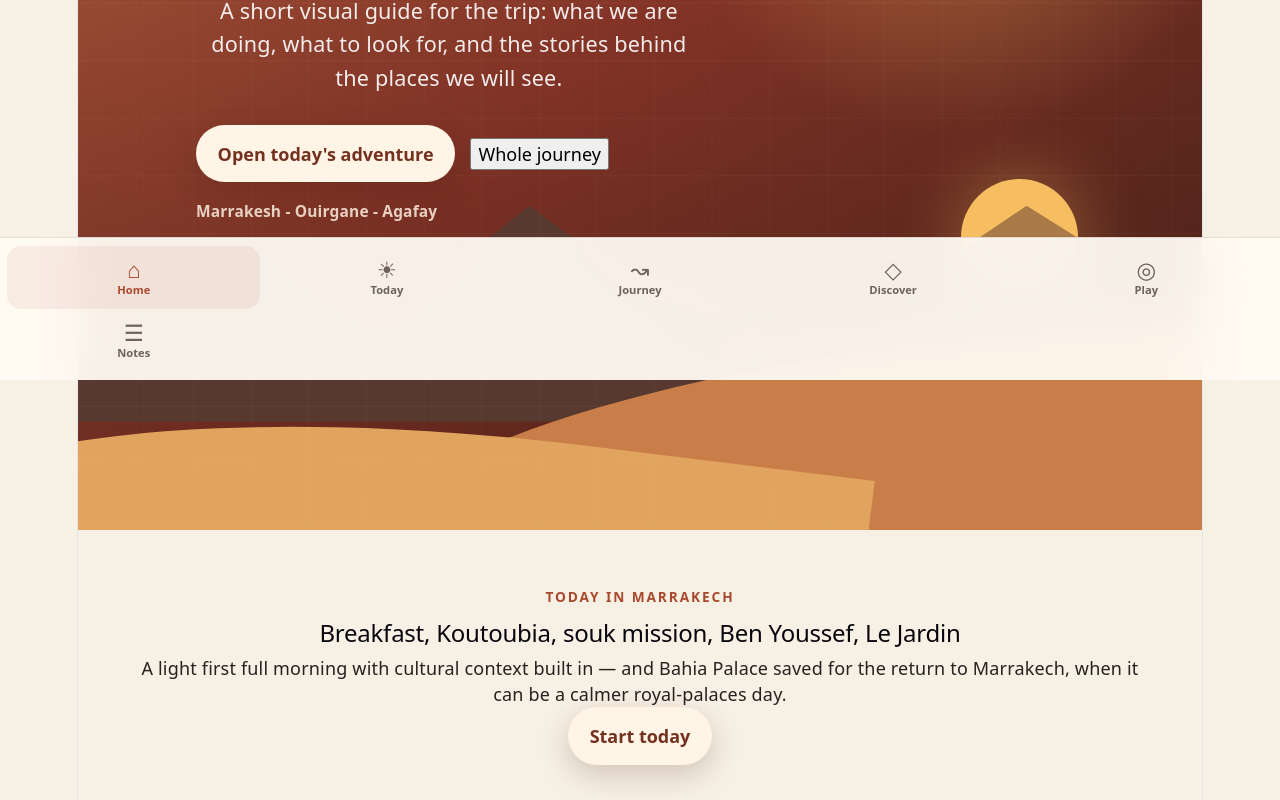
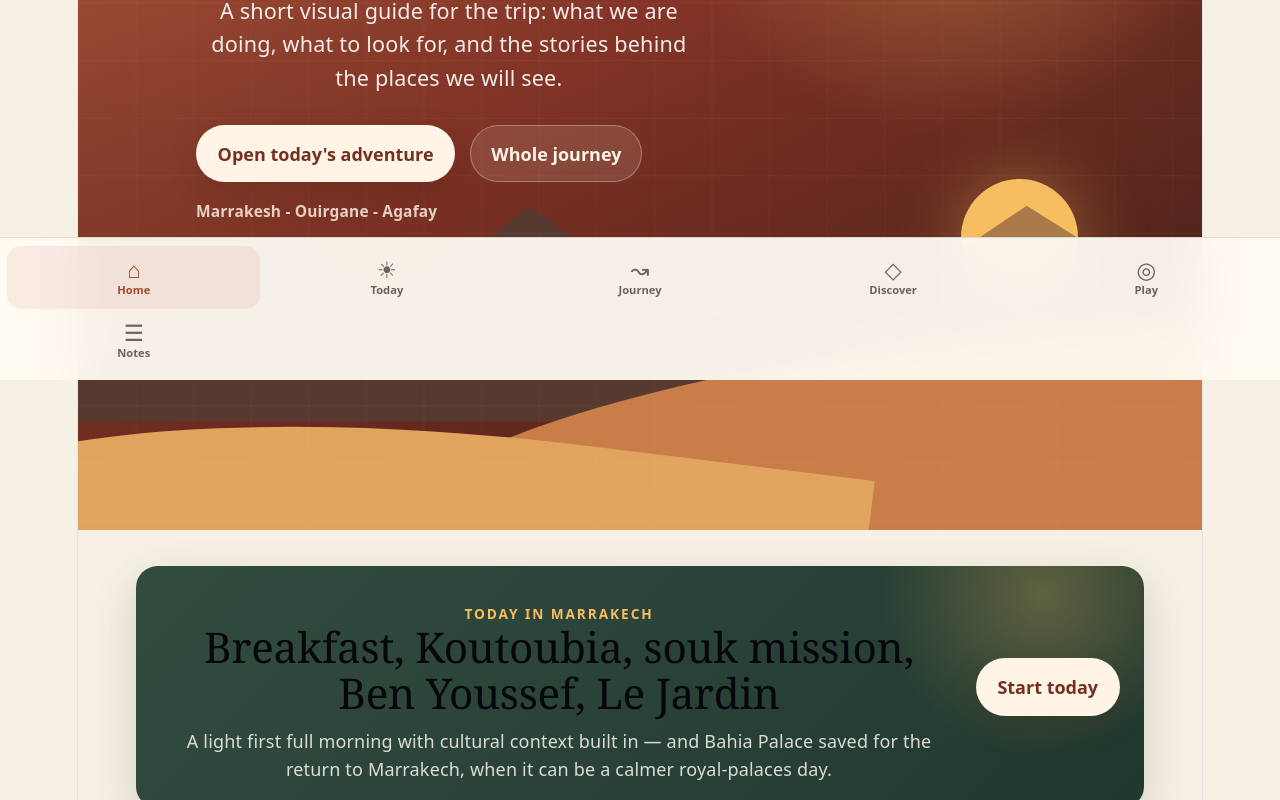
Before and after one commit to PaoloMarini/morocco-family-trip, a React (Vite) app: page / in a window 1280 px wide. Shown: the part 420-1220 px from the top of the page. Built offline with nearby package versions, Linux system fonts and the light colour scheme.

Commit message:
Style today's adventure homepage teaser

```diff
--- a/src/pages/HomePage.css
+++ b/src/pages/HomePage.css
@@ -31,10 +31,60 @@
   align-items: center;
 }
 
+.secondary-button {
+  min-height: 3.2rem;
+  padding: 0.82rem 1.1rem;
+  color: #fff4e6;
+  font-weight: 800;
+  background: rgba(255, 244, 230, 0.12);
+  border: 1px solid rgba(255, 244, 230, 0.32);
+  border-radius: 999px;
+  cursor: pointer;
+}
+
 .hero__hint {
   color: rgba(255, 244, 230, 0.82);
   font-size: 0.86rem;
   font-weight: 750;
+}
+
+.today-teaser {
+  padding-top: 2rem;
+  padding-bottom: 0.4rem;
+}
+
+.today-teaser__card {
+  display: grid;
+  gap: 1rem;
+  padding: 1.1rem;
+  color: #fffaf3;
+  background:
+    radial-gradient(circle at 90% 12%, rgba(246, 189, 97, 0.28), transparent 9rem),
+    linear-gradient(135deg, var(--green), #20382e);
+  border-radius: 1.2rem;
+  box-shadow: 0 16px 44px rgba(51, 76, 64, 0.2);
+}
+
+.today-teaser__card .eyebrow {
+  color: #f6bd61;
+}
+
+.today-teaser__card h2 {
+  margin: 0;
+  font-family: Georgia, 'Times New Roman', serif;
+  font-size: clamp(1.55rem, 7vw, 2.35rem);
+  font-weight: 500;
+  line-height: 1.08;
+}
+
+.today-teaser__card p {
+  margin: 0.7rem 0 0;
+  color: rgba(255, 250, 243, 0.84);
+  line-height: 1.55;
+}
+
+.today-teaser__card .primary-button {
+  justify-self: start;
 }
 
 .route-summary--compact {
@@ -145,6 +195,12 @@
     padding-left: max(2rem, calc((100vw - 58rem) / 2));
   }
 
+  .today-teaser__card {
+    grid-template-columns: minmax(0, 1fr) auto;
+    align-items: center;
+    padding: 1.35rem;
+  }
+
   .home-highlight-grid,
   .visual-preview-grid {
     grid-template-columns: repeat(3, minmax(0, 1fr));
```
